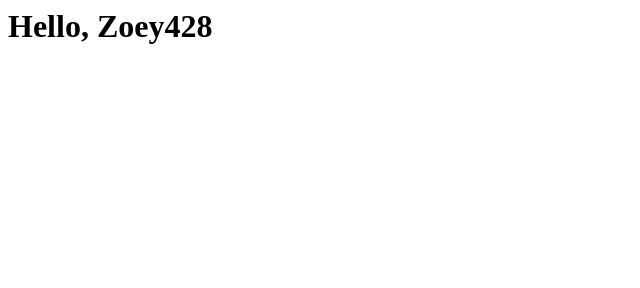
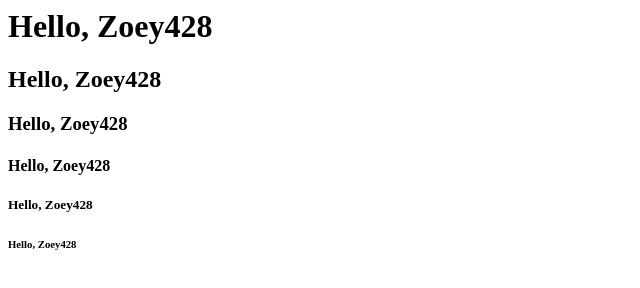
Before and after one commit to Zoey428/zoey428.github.io, a plain HTML site: page index.html in a window 1280 px wide. Shown: the whole page, without its empty margins (0-640 px from the left). Drawn offline with Linux system fonts and the light colour scheme.

Commit message:
Update index.html

```diff
--- a/index.html
+++ b/index.html
@@ -1 +1,6 @@
-<h1>Hello, Zoey428</h>
+<h1>Hello, Zoey428</h1>
+<h2>Hello, Zoey428</h2>
+<h3>Hello, Zoey428</h3>
+<h4>Hello, Zoey428</h4>
+<h5>Hello, Zoey428</h5>
+<h6>Hello, Zoey428</h6>
```
